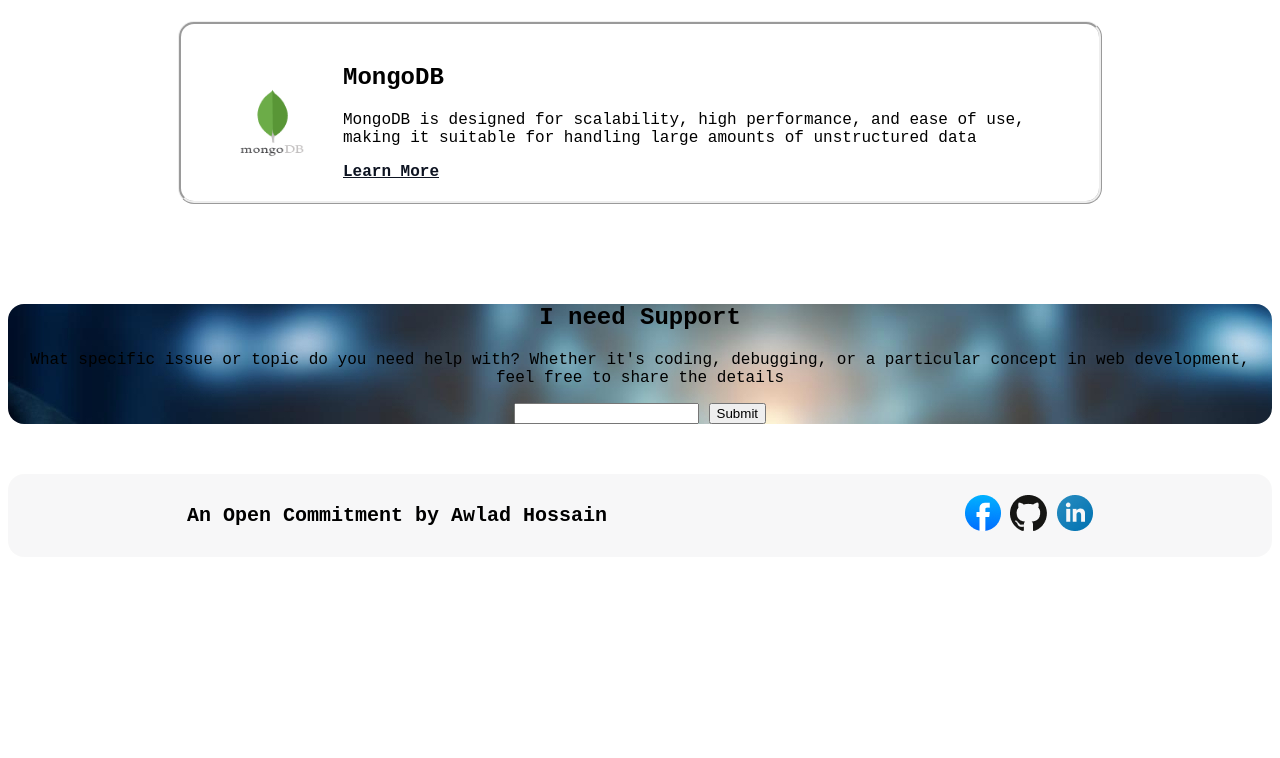
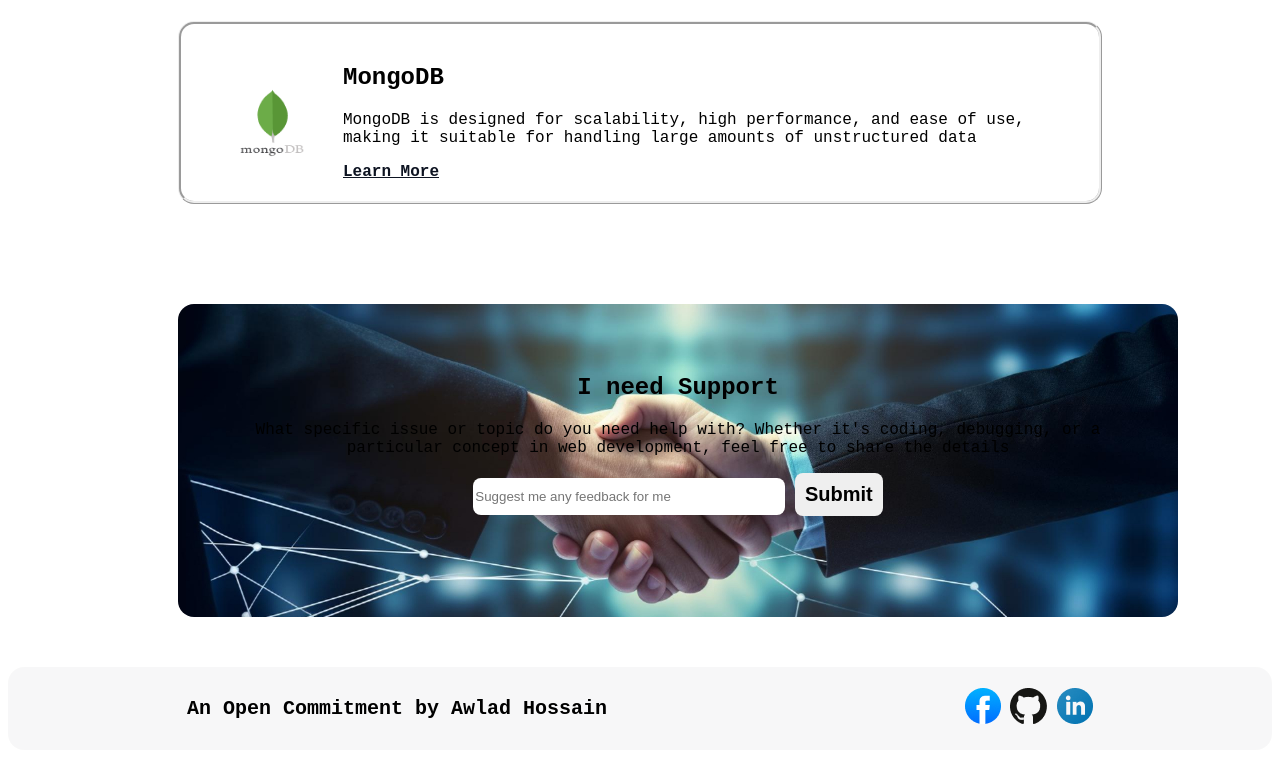
Before and after one commit to Sultan-mahmud-shanto/Assignment-01, a plain HTML site: page index.html in a window 1280 px wide. Shown: the part 3605-4363 px from the top of the page. Before the commit the page ends 4170 px from the top, so only its background shows below. Drawn offline with Linux system fonts and the light colour scheme; a web font is replaced by a local one.

Commit message:
complete

```diff
--- a/index.html
+++ b/index.html
@@ -23,8 +23,7 @@
                 <p class="descrip">"Aspiring Developer eager to learn and create innovative software solutions that
                     solve real-world problems with efficient and user-friendly designs."</p>
                 <div>
-                    <button class="btn"><a class="btn-link"
-                            href="https://www.linkedin.com/in/sultan-mahmud-shanto-20414527a/">Contact
+                    <button class="btn"><a class="btn-link" href="#btbTOfooter ">Contact
                             with me</a> </button>
                 </div>
 
@@ -190,11 +189,10 @@
                     <h1>I need Support</h1>
                     <p> What specific issue or topic do you need help with? Whether it's coding, debugging, or a
                         particular concept in web development, feel free to share the details </p>
-                    <div>
-                        <input type="text">
-                        <button>Submit</button>
-
-                    </div>
+                    <form>
+                        <input class="txt" type="text" placeholder="Suggest me any feedback for me" name="" id="">
+                        <input class="btn-submit" type="submit" value="Submit">
+                    </form>
                 </div>
             </div>
         </section>
@@ -205,10 +203,11 @@
                 <div>
                     <p class="footer-txt">An Open Commitment by Awlad Hossain</p>
                 </div>
-                <div>
+                <div id="btbTOfooter">
                     <a href="https://www.facebook.com/login/"><img src="assets/facebook.png" alt=""></a>
                     <a href="https://github.com/Sultan-mahmud-shanto"><img src="assets/github.png" alt=""></a>
-                    <a href="https://www.linkedin.com/in/sultan-mahmud-shanto-20414527a/"><img src="assets/linkedin-icon 1.png" alt=""></a>
+                    <a href="https://www.linkedin.com/in/sultan-mahmud-shanto-20414527a/"><img
+                            src="assets/linkedin-icon 1.png" alt=""></a>
                 </div>
             </div>
         </div>
--- a/styles/assignment-01.css
+++ b/styles/assignment-01.css
@@ -220,15 +220,25 @@
 /* support-section */
 .support-bg {
   background-image: url(../assets/handshake.jpg);
+  background-position: center;
+  background-repeat: no-repeat;
+  background-size: cover;
+  width: 1000px;
+  height: 313px;
   border-radius: 16px;
-
-
+  margin-left: 170px;
 }
 
 .support-div {
   text-align: center;
+  padding: 50px;
 }
-
+.txt{
+  width: 308px;
+  height: 35px;
+  border-radius: 8px;
+  border: none;
+}
 /* footer-div */
 .footer-div {
   display: flex;
@@ -248,3 +258,10 @@
   font-size: 20px;
   font-weight: 600;
 }
+.btn-submit{
+  font-size: 20px;
+  font-weight: 600;
+  padding: 10px;
+  border: none;
+  border-radius: 8px;
+}
```
